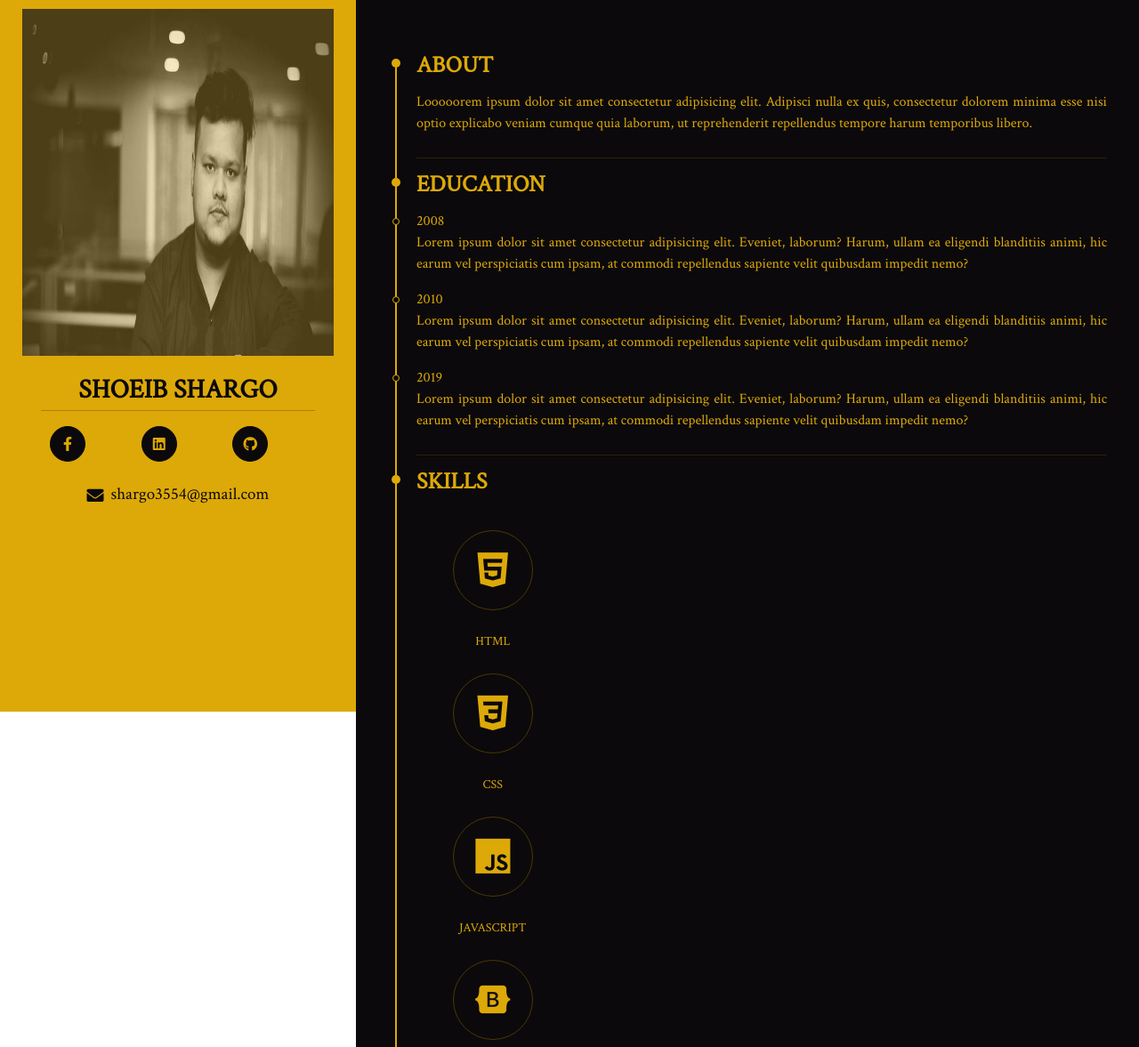
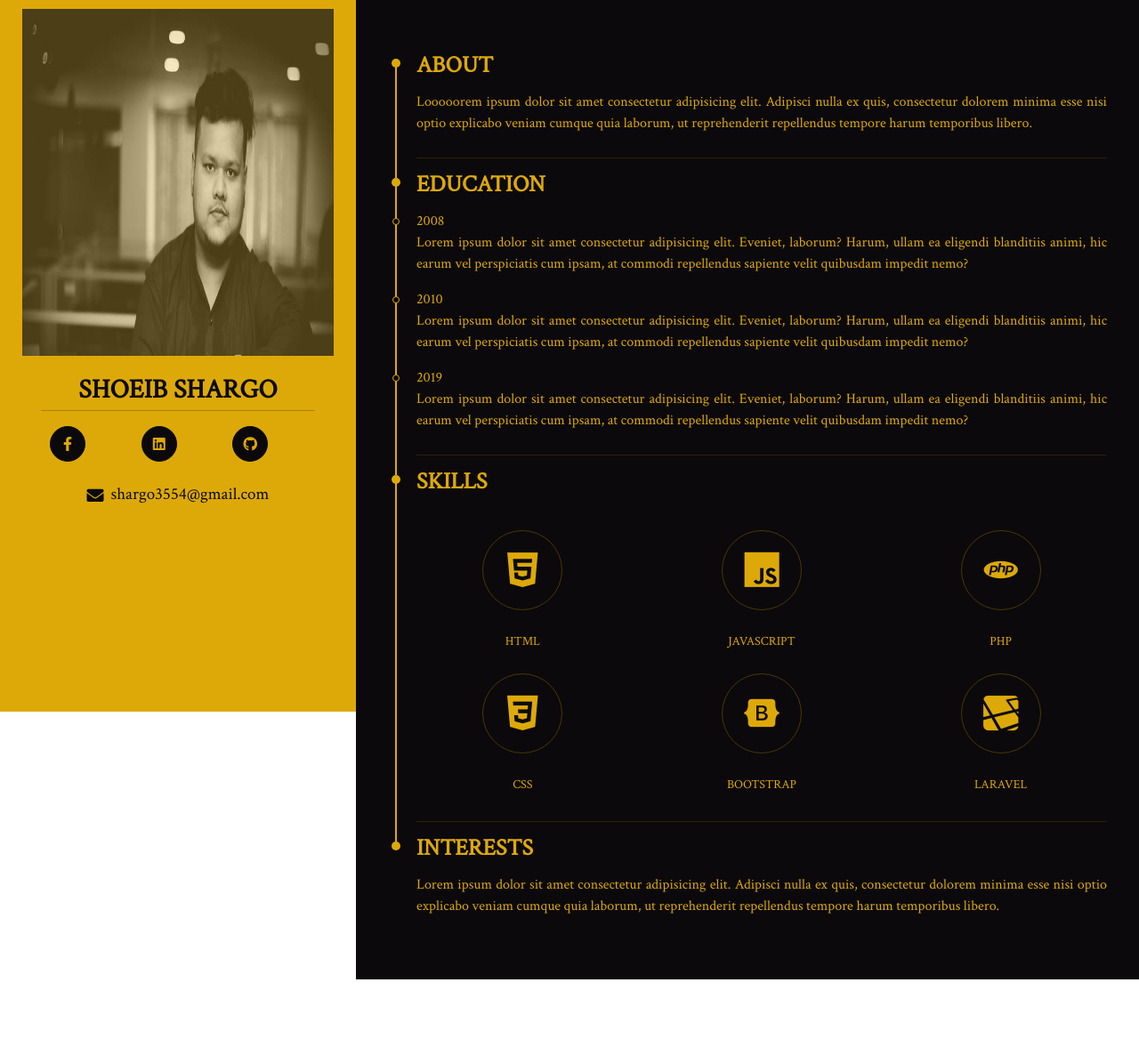
Before and after one commit to TheSRK/Responsive-Portfolio-Website-Using-HTML-SCSS-Bootstap-4, a plain HTML site: page index.html in a window 1280 px wide. Shown: the top 1177 px of the page at 89% size. After the commit the page ends 1101 px from the top, so only its background shows below. Drawn offline with nearby package versions, Linux system fonts and the light colour scheme.

Commit message:
fixed skill row issue

```diff
--- a/index.html
+++ b/index.html
@@ -137,7 +137,7 @@
                   </div>
                   <div class="skillBar">
                     <div class="row">
-                      <div class="col-md-3">
+                      <div class="col-md-4">
                         <div class="circularProgress" data-progress="90%">
                           <div class="icon">
                             <i class="devicon-html5-plain"></i>
@@ -154,7 +154,9 @@
                         <div class="skill">
                           CSS
                         </div>
-                        <div class="circularProgress" data-progress="90%">
+                      </div>
+                      <div class="col-md-4">
+                        <div class="circularProgress" data-progress="70%">
                           <div class="icon">
                             <i class="devicon-javascript-plain"></i>
                           </div>
@@ -162,13 +164,32 @@
                         <div class="skill">
                           JavaScript
                         </div>
-                        <div class="circularProgress" data-progress="90%">
+
+                        <div class="circularProgress" data-progress="70%">
                           <div class="icon">
                             <i class="devicon-bootstrap-plain"></i>
                           </div>
                         </div>
                         <div class="skill">
                           Bootstrap
+                        </div>
+                      </div>
+                      <div class="col-md-4">
+                        <div class="circularProgress" data-progress="30%">
+                          <div class="icon">
+                            <i class="devicon-php-plain"></i>
+                          </div>
+                        </div>
+                        <div class="skill">
+                          PHP
+                        </div>
+                        <div class="circularProgress" data-progress="10%">
+                          <div class="icon">
+                            <i class="devicon-laravel-plain"></i>
+                          </div>
+                        </div>
+                        <div class="skill">
+                          LARAVEL
                         </div>
                       </div>
                     </div>
--- a/js/script.js
+++ b/js/script.js
@@ -1,6 +1,7 @@
 $(document).ready(function() {
   $(".circularProgress").each(function(index, cProgress) {
     var progressPerntage = parseInt($(cProgress).attr("data-progress"));
+
     $(cProgress).css({
       "background-image":
         "conic-gradient(#dda908" +
@@ -8,8 +9,6 @@ $(document).ready(function() {
         "%,#0b090c " +
         progressPerntage +
         "%)"
-
     });
-
   });
 });
```
